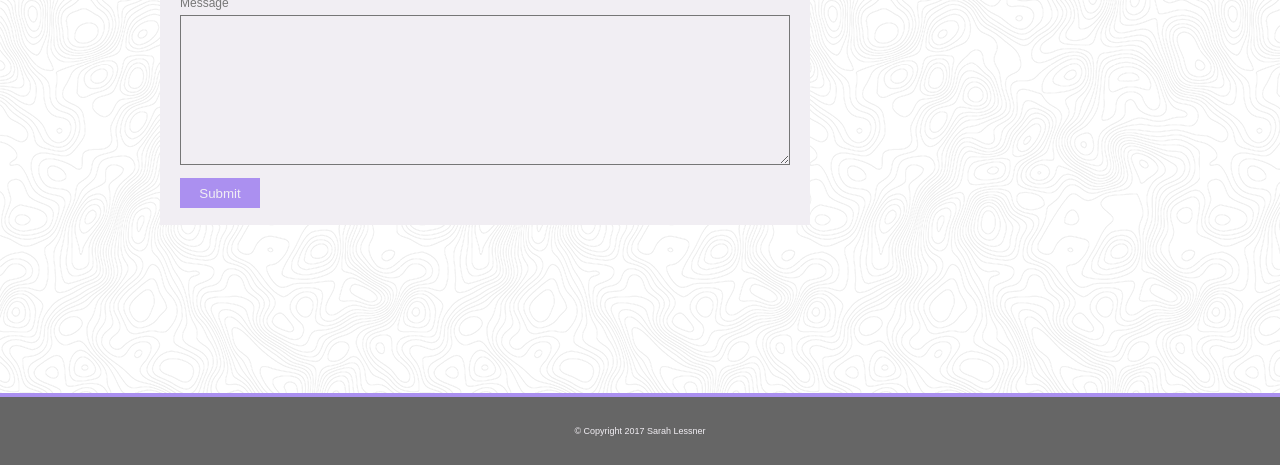
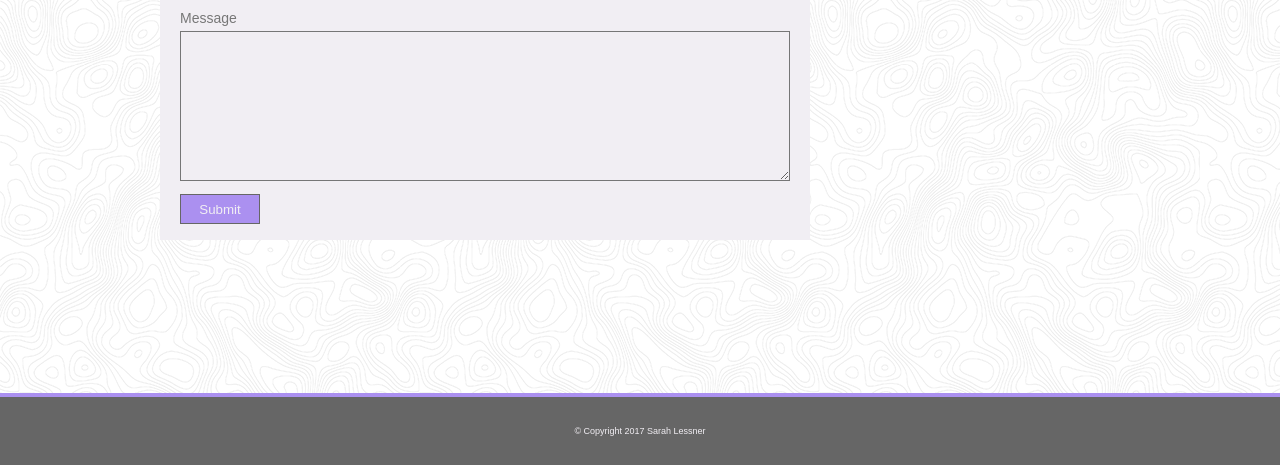
Before and after one commit to sarahlessner/basic-portfolio, a plain HTML site: page contact.html in a window 1280 px wide. Shown: the part 335-800 px from the top of the page. Drawn offline with Linux system fonts and the light colour scheme.

Commit message:
all done yass

```diff
--- a/assets/css/style.css
+++ b/assets/css/style.css
@@ -97,7 +97,7 @@ a:hover {
 #contentboxcontact {
 	float: left;
 	background: #f1eef3;
-	height: 460px;
+	height: 475px;
 	width: 650px;
 	padding: 20px;
 	overflow: auto;
@@ -116,9 +116,11 @@ a:hover {
 	float: left;
 	padding-right: 20px;
 	padding-bottom: 20px;
+	padding: 10px 20px 20px 0;
 }
 
 .textcontent {
+	padding-top: 10px;
 	line-height: 18px;
 	color: #777777;
 }
@@ -170,6 +172,8 @@ a:hover {
 	clear: both;
 	width: 100%;
 	color: #777777;
+	padding-top: 10px;
+	font-size: 14px;
 }
 
 
@@ -186,6 +190,7 @@ label {
 	padding-bottom: 5px;
 }
 
+
 #msgbox {
 	height: 150px;
 	width: 100%;
@@ -200,7 +205,12 @@ label {
 	color: #f1eef3;
 	height: 30px;
 	width: 80px;
-	border: none;
+	border: 1px solid #666666;
+}
+
+#submit:hover {
+	background: #f1eef3;
+	color: #ab90f0;
 }
 
 #connect {
```
